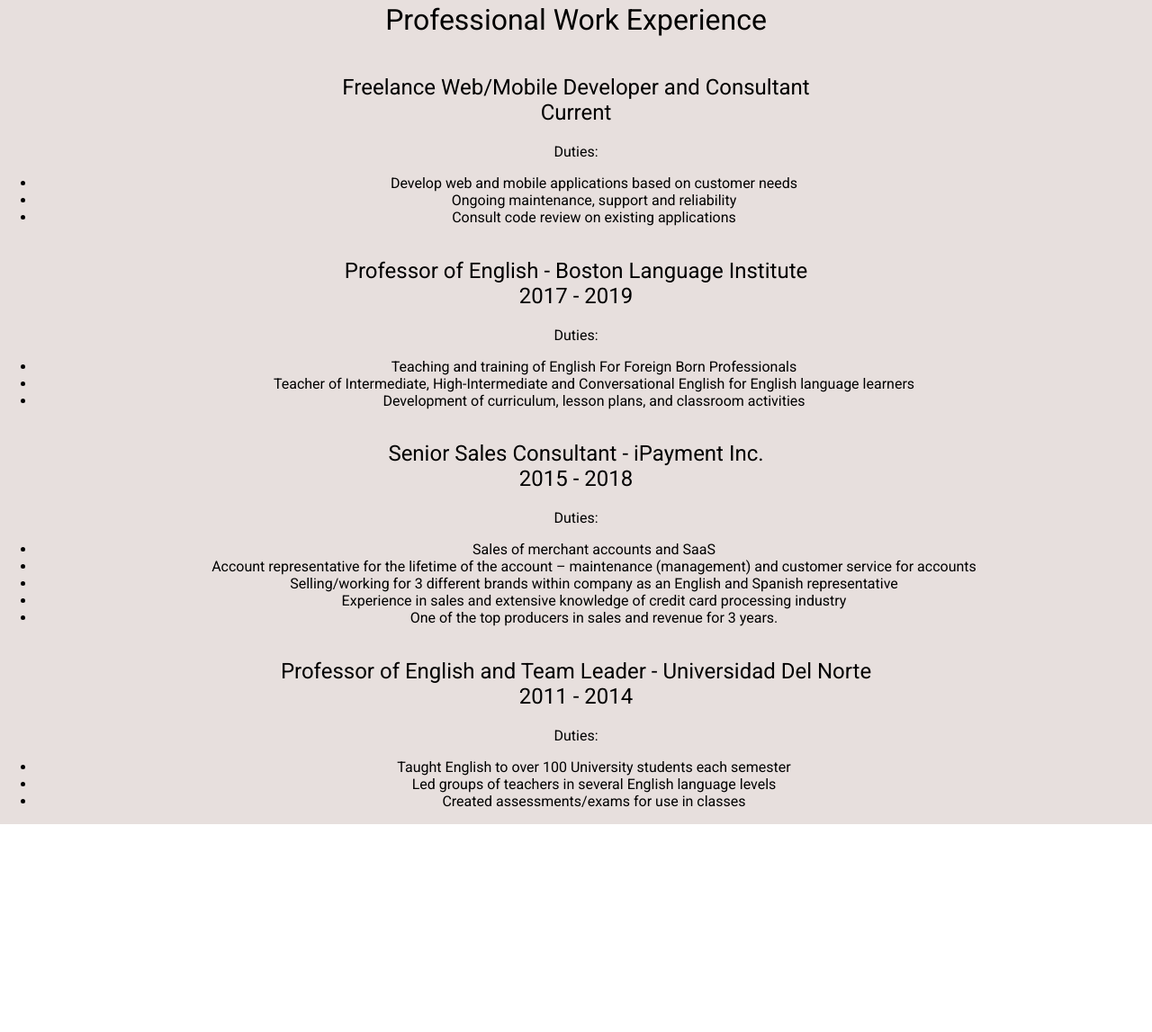
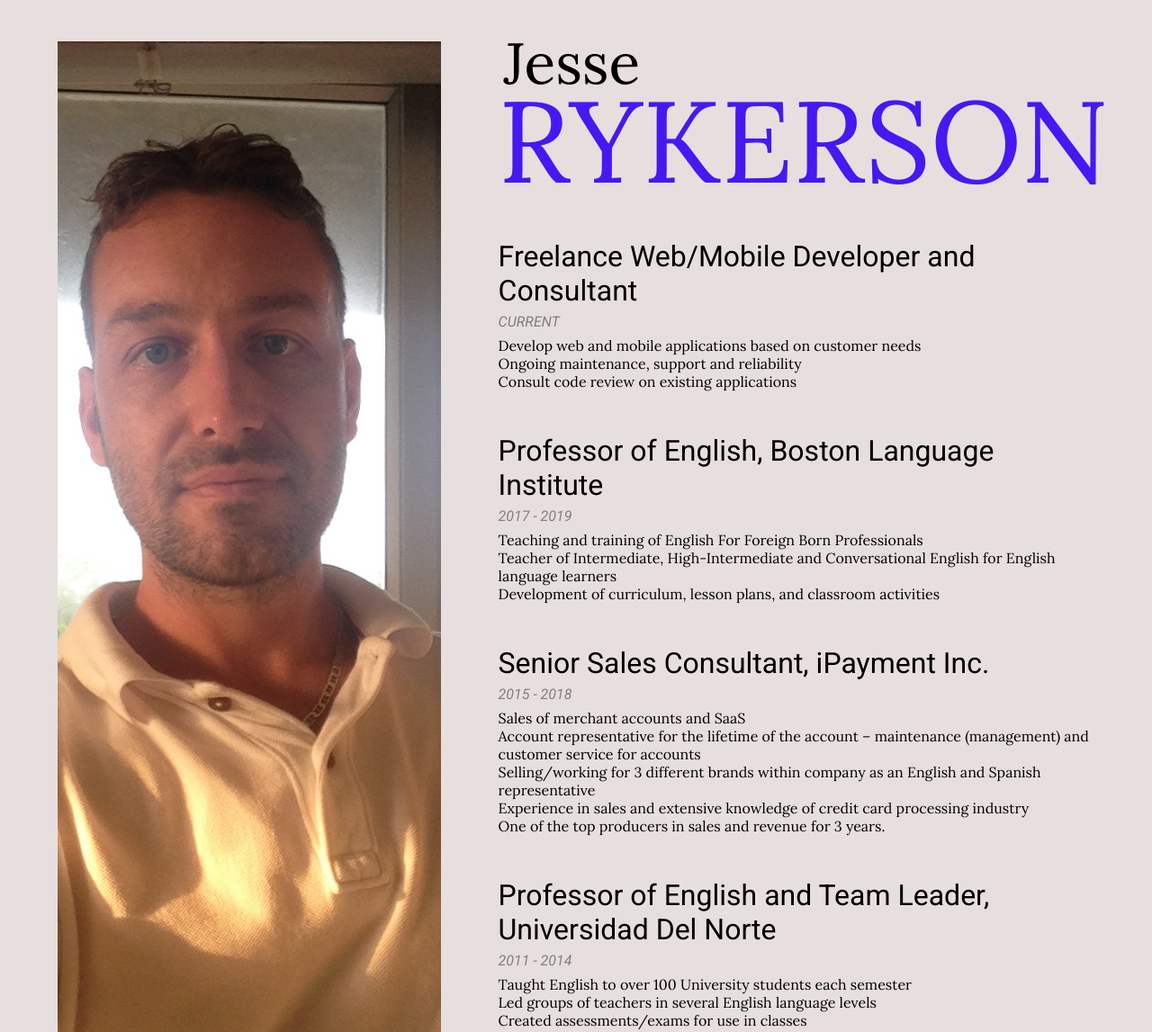
Before and after one commit to Jryke/personal-website, a React app: page /experience in a window 1280 px wide. Shown: the part 818-1965 px from the top of the page at 90% size. Before the commit the page ends 1734 px from the top, so only its background shows below. Built offline with nearby package versions, Linux system fonts and the light colour scheme.

Commit message:
text layout completed and styled

```diff
--- a/src/components/WorkExperience.js
+++ b/src/components/WorkExperience.js
@@ -9,46 +9,43 @@ const WorkExperience = () => {
 		<>
 			<Navbar />
 			<Header componentName={'experience'} text={'experience'} />
-			<div className='center experience background-grey'>
-				<div className='experience-body-background-overlay'>
+			<div className='experience background-grey'>
 				<div className='grid-row-container'>
-						<div className='grid-row'>
+					<div className='experience-grid-row'>
+						<div className='experience-picture-wrapper'>
+							<div className='experience-picture'></div>
 						</div>
-						<h1>Professional Work Experience</h1>
-						<div>
-							<h2>
+						<div className='experience-info'>
+							<h1 className='jesse'>Jesse</h1>
+							<h1 className='rykerson'>RYKERSON</h1>
+							<div className='job-info'>
+								<h2 className='job-title'>
 									Freelance Web/Mobile Developer and Consultant
-								<br />
-								Current
 								</h2>
-							<span>Duties:</span>
-							<ul>
+								<p className='job-dates'>CURRENT</p>
+								<ul className='duties-list'>
 									<li>Develop web and mobile applications based on customer needs</li>
 									<li>Ongoing maintenance, support and reliability</li>
 									<li>Consult code review on existing applications</li>
 								</ul>
 							</div>
-						<div>
-							<h2>
-								Professor of English - Boston Language Institute
-								<br />
-								2017 - 2019
+							<div className='job-info'>
+								<h2 className='job-title'>
+									Professor of English, Boston Language Institute
 								</h2>
-							<span>Duties:</span>
-							<ul>
+								<p className='job-dates'>2017 - 2019</p>
+								<ul className='duties-list'>
 									<li>Teaching and training of English For Foreign Born Professionals</li>
 									<li>Teacher of Intermediate, High-Intermediate and Conversational English for English language learners</li>
 									<li>Development of curriculum, lesson plans, and classroom activities</li>
 								</ul>
 							</div>
-						<div>
-							<h2>
-								Senior Sales Consultant - iPayment Inc.
-								<br />
-								2015 - 2018
+							<div className='job-info'>
+								<h2 className='job-title'>
+									Senior Sales Consultant, iPayment Inc.
 								</h2>
-							<span>Duties:</span>
-							<ul>
+								<p className='job-dates'>2015 - 2018</p>
+								<ul className='duties-list'>
 									<li>Sales of merchant accounts and SaaS</li>
 									<li>Account representative for the lifetime of the account – maintenance (management) and customer service for accounts</li>
 									<li>Selling/working for 3 different brands within company as an English and Spanish representative</li>
@@ -56,18 +53,17 @@ const WorkExperience = () => {
 									<li>One of the top producers in sales and revenue for 3 years.</li>
 								</ul>
 							</div>
-						<div>
-							<h2>
-								Professor of English and Team Leader - Universidad Del Norte
-								<br />
-								2011 - 2014
+							<div className='job-info'>
+								<h2 className='job-title'>
+									Professor of English and Team Leader, Universidad Del Norte
 								</h2>
-							<span>Duties:</span>
-							<ul>
+								<p className='job-dates'>2011 - 2014</p>
+								<ul className='duties-list'>
 									<li>Taught English to over 100 University students each semester</li>
 									<li>Led groups of teachers in several English language levels</li>
 									<li>Created assessments/exams for use in classes</li>
 								</ul>
+							</div>
 						</div>
 					</div>
 				</div>
--- a/src/styles/workexperience.css
+++ b/src/styles/workexperience.css
@@ -1,3 +1,6 @@
+.experience {
+	padding: 4rem;
+}
 .experience-header-background {
 	position: relative;
 	top: 0;
@@ -16,15 +19,74 @@
 }
 .experience-header-text-container {
 	position: relative;
-	top: 65%;
+	top: 50%;
 	left: 40%;
-	font-size: 4em;
+	font-size: 4rem;
 	width: 100px;
 }
 .experience-header-text {
 	color: white;
 	text-align: center;
 }
-/* .experience-body-background-overlay {
-	background: rgba(255, 255, 255, 0.8);
-} */
+.experience-grid-row {
+	/* padding: 2rem 0 2rem 25%; */
+
+	/* border: 1px solid red; */
+	display: grid;
+	grid-template-columns: 42.5% 57.5%;
+	/* grid-column-gap: 2%; */
+}
+.jesse {
+	font-family: 'Lora';
+	font-size: 4rem;
+	line-height: 0;
+	padding-left: 6px;
+	margin-top: 1.5rem;
+	/* margin-top: 3rem; */
+}
+.rykerson {
+	font-family: 'Lora';
+	font-size: 8rem;
+	color: #4717F6;
+	line-height: 0;
+	/* margin-bottom: 8rem; */
+}
+.job-info {
+	padding: 1.5rem 0;
+}
+.job-title {
+	font-size: 2rem;
+	font-weight: 400;
+	margin: 0;
+}
+.job-dates {
+	margin: auto;
+	line-height: 2rem;
+	/* padding: 1rem 0; */
+	/* font-size: 1.2em; */
+	color: grey;
+	font-style: italic;
+}
+.duties-list {
+	list-style: none;
+	padding: 0;
+	margin: 0;
+}
+.duties-list li {
+	font-family: 'Lora';
+	/* padding: 0; */
+}
+.experience-picture-wrapper {
+	padding-right: 4em;
+	/* height: 80%; */
+}
+.experience-picture {
+	background: url('/images/IMG_3213.jpg') center top;
+	background-size: cover;
+	height: 100%;
+	/* border: 1px solid green; */
+}
+.experience-info {
+	padding: 0;
+	/* border: 1px solid yellow; */
+}
```
Lines whose indentation alone changed are shown as unchanged.
